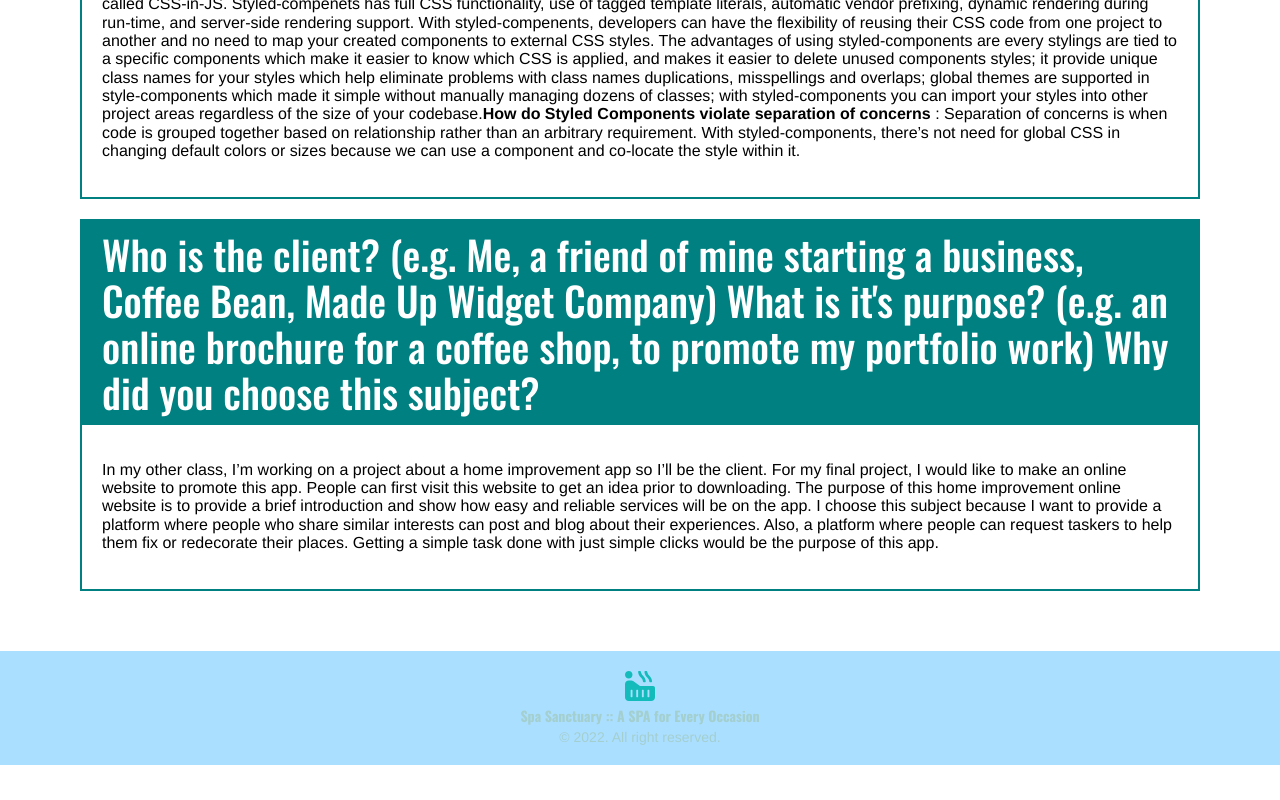
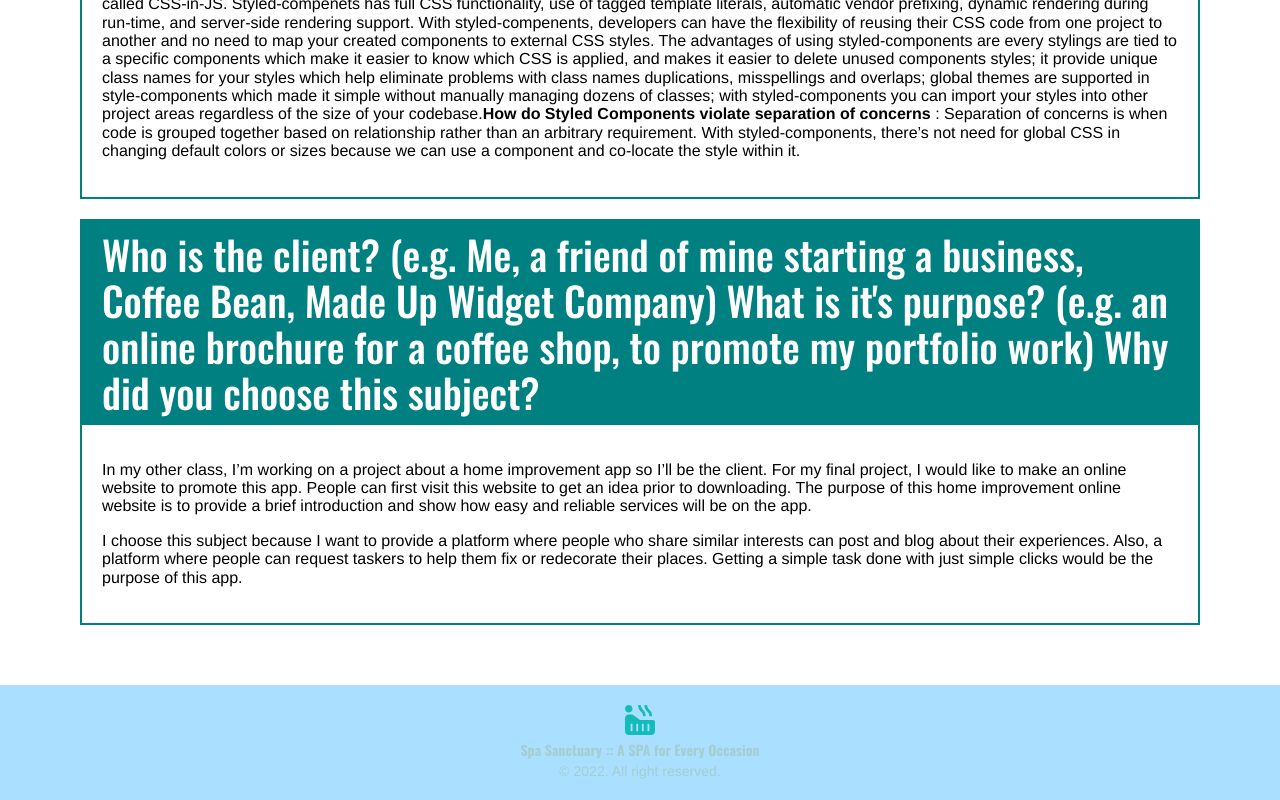
Before and after one commit to christinal59/Web-1-Li-Christina-Final, a React (Create React App) app: page /homework in a window 1280 px wide. Shown: the part 5154-5954 px from the top of the page. Before the commit the page ends 5919 px from the top, so only its background shows below. Built offline with nearby package versions, Linux system fonts and the light colour scheme.

Commit message:
Updating Homework

```diff
--- a/src/React/Homework/Essays/Essays.jsx
+++ b/src/React/Homework/Essays/Essays.jsx
@@ -178,7 +178,8 @@ const Essays= () => {
             </Essay>
             <Essay q="Who is the client? (e.g. Me, a friend of mine starting a business, Coffee Bean, Made Up Widget Company) What is it's purpose? (e.g. an online brochure for a coffee shop, to promote my portfolio work) Why did you choose this subject?">
                 <p>In my other class, I’m working on a project about a home improvement app so I’ll be the client. For my final project, I would like to make an online website to promote this app. People can first visit this website to get an idea prior to downloading.
-                The purpose of this home improvement online website is to provide a brief introduction and show how easy and reliable services will be on the app. I choose this subject because I want to provide a platform where people who share similar interests can post
+                The purpose of this home improvement online website is to provide a brief introduction and show how easy and reliable services will be on the app. </p>
+                <p>I choose this subject because I want to provide a platform where people who share similar interests can post
                 and blog about their experiences. Also, a platform where people can request taskers to help them fix or redecorate their places. Getting a simple task done with just simple clicks would be the purpose of this app.</p>
             </Essay>
         </EssaysStyled>
```
